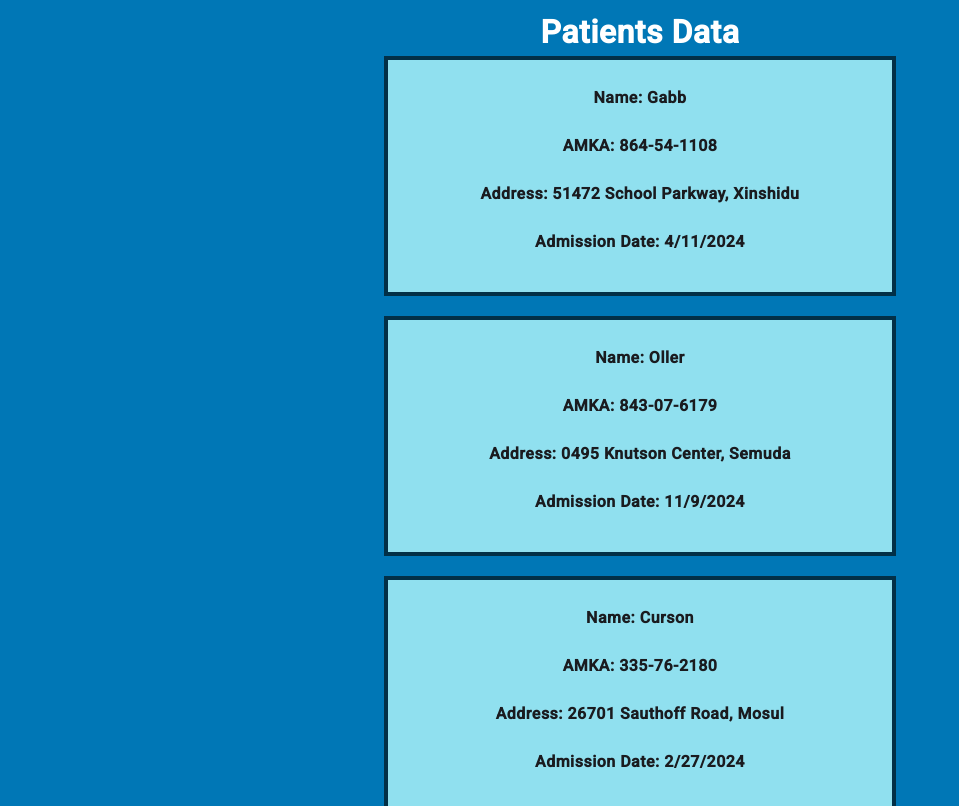
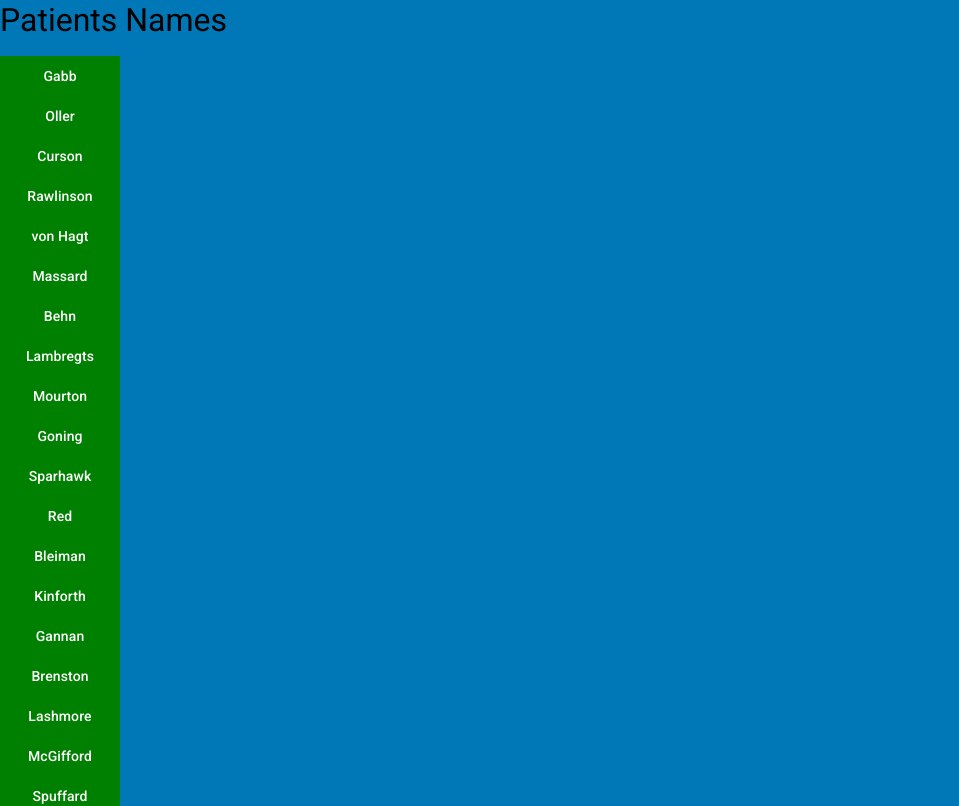
Before and after one commit to webspider02/angular_project_1, an Angular app: page / in a window 1280 px wide. Shown: the top 806 px of the page, without its empty margins (0-959 px from the left). Built offline with nearby package versions, Linux system fonts and the light colour scheme.

Commit message:
master-delait form

```diff
--- a/src/app/add-patient/add-patient.component.ts
+++ b/src/app/add-patient/add-patient.component.ts
@@ -25,7 +25,7 @@ export class AddPatientComponent {
   addPatient(): void {
     if (this.fullName && this.amka && this.address && this.city && this.admissionDate) {
       const newPatient: Patient = {
-        id: this.patientList.length + 1, // Generate a new ID based on array length
+        id: this.patientList.length + 1,
         fullName: this.fullName,
         amka: this.amka,
         address: {
@@ -35,7 +35,6 @@ export class AddPatientComponent {
         admissionDate: this.admissionDate,
       };
 
-      // Add new patient to the array and reset form values
       this.patientList.push(newPatient);
       this.resetForm();
     } else {
--- a/src/app/app.component.html
+++ b/src/app/app.component.html
@@ -1 +1,2 @@
-<app-display-data></app-display-data>
+<!-- <app-display-data></app-display-data> -->
+ <app-search-patient></app-search-patient>
--- a/src/app/app.component.ts
+++ b/src/app/app.component.ts
@@ -1,11 +1,12 @@
 import { Component } from '@angular/core'
 import { DisplayDataComponent } from './display-data/display-data.component';
 import { AddPatientComponent } from './add-patient/add-patient.component';
+import { SearchPatientComponent } from "./search-patient/search-patient.component";
 
 @Component({
   selector: 'app-root',
   standalone: true,
-  imports: [DisplayDataComponent, AddPatientComponent],
+  imports: [DisplayDataComponent, AddPatientComponent, SearchPatientComponent],
   templateUrl: './app.component.html',
   styleUrl: './app.component.scss'
 })
--- /dev/null
+++ b/src/app/search-patient/search-patient.component.html
@@ -0,0 +1,21 @@
+<div class="search-patient-card">
+    <div class="search-patient-name">
+      <h4>Patients Names</h4>
+      <ng-container *ngFor="let patient of patientData">
+        <button mat-flat-button color="primary" (click)="selectPatient(patient)">
+          {{ patient.fullName }}
+        </button>
+      </ng-container>
+    </div>
+
+    <div class="patient-details" *ngIf="selectedPatient">
+      <h4>Patient Details</h4>
+      <mat-list>
+        <mat-list-item>ID: {{ selectedPatient.id }}</mat-list-item>
+        <mat-list-item>AMKA: {{ selectedPatient.amka }}</mat-list-item>
+        <mat-list-item>Name: {{ selectedPatient.fullName }}</mat-list-item>
+        <mat-list-item>Address: {{ selectedPatient.address.street }}, {{ selectedPatient.address.city }}</mat-list-item>
+        <mat-list-item>Admission Date: {{ selectedPatient.admissionDate }}</mat-list-item>
+      </mat-list>
+    </div>
+  </div>
--- /dev/null
+++ b/src/app/search-patient/search-patient.component.scss
@@ -0,0 +1,15 @@
+div.search-patient-card {
+    display: flex;
+    text-align: center;
+    div.search-patient-name {
+        button {
+            background-color: green;
+            display: block;
+            // margin: 10px;
+            width: 120px;
+            border: {
+                radius: 0;
+            }
+        }
+    }
+}
--- /dev/null
+++ b/src/app/search-patient/search-patient.component.ts
@@ -0,0 +1,22 @@
+import { Component } from '@angular/core';
+import { CommonModule } from '@angular/common';
+import { MatButtonModule } from '@angular/material/button';
+import { MatListModule } from '@angular/material/list';
+import { patientData } from '../data';
+import { Patient } from '../models';
+
+@Component({
+  selector: 'app-search-patient',
+  standalone: true,
+  imports: [CommonModule, MatButtonModule, MatListModule],
+  templateUrl: './search-patient.component.html',
+  styleUrl: './search-patient.component.scss'
+})
+export class SearchPatientComponent {
+  patientData: Patient[] = patientData
+  selectedPatient: Patient | null = null
+
+  selectPatient(patient: Patient): void {
+    this.selectedPatient = patient;
+  }
+}
```
Also changed, not shown: 1 other file (tests, documents, lock files or other folders).
